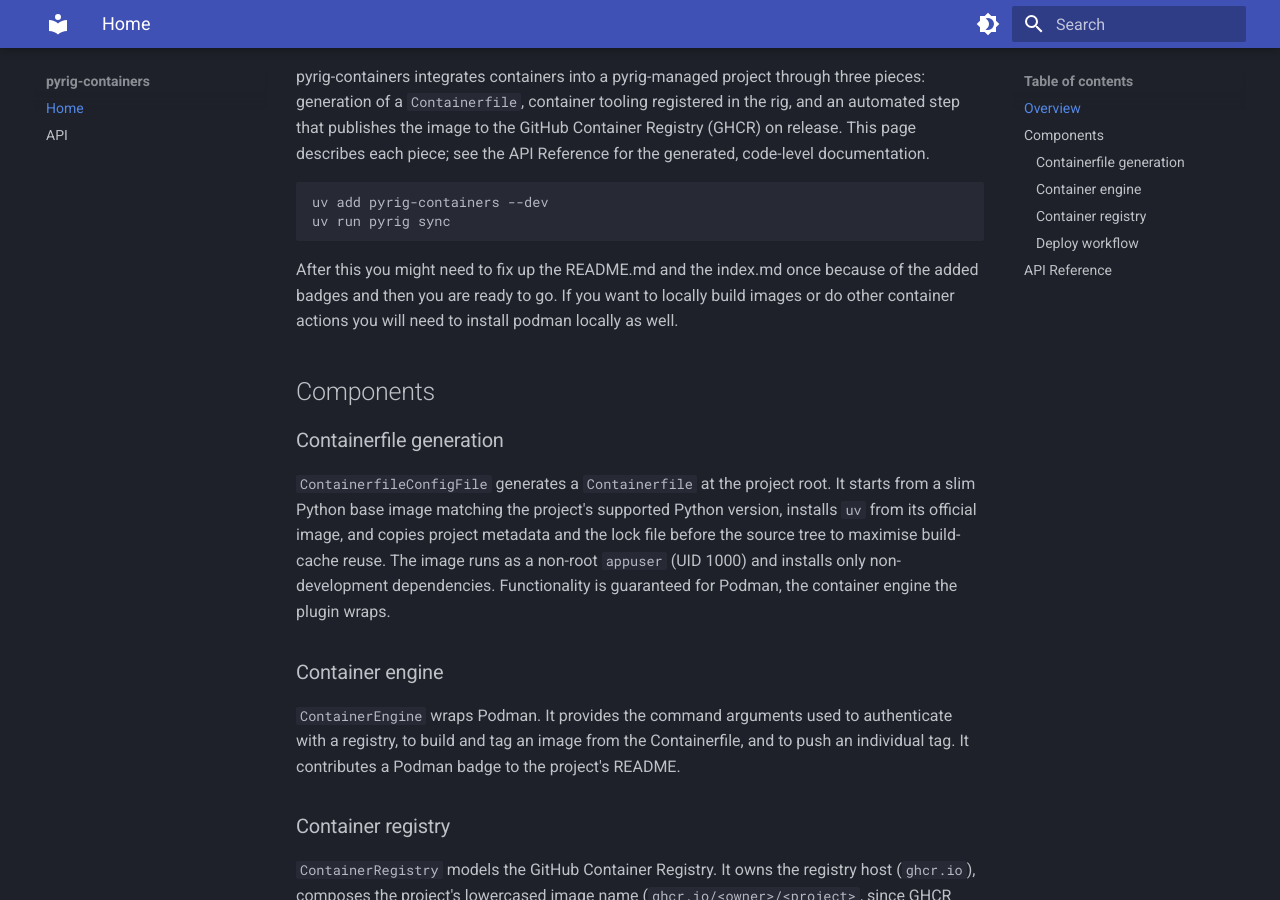
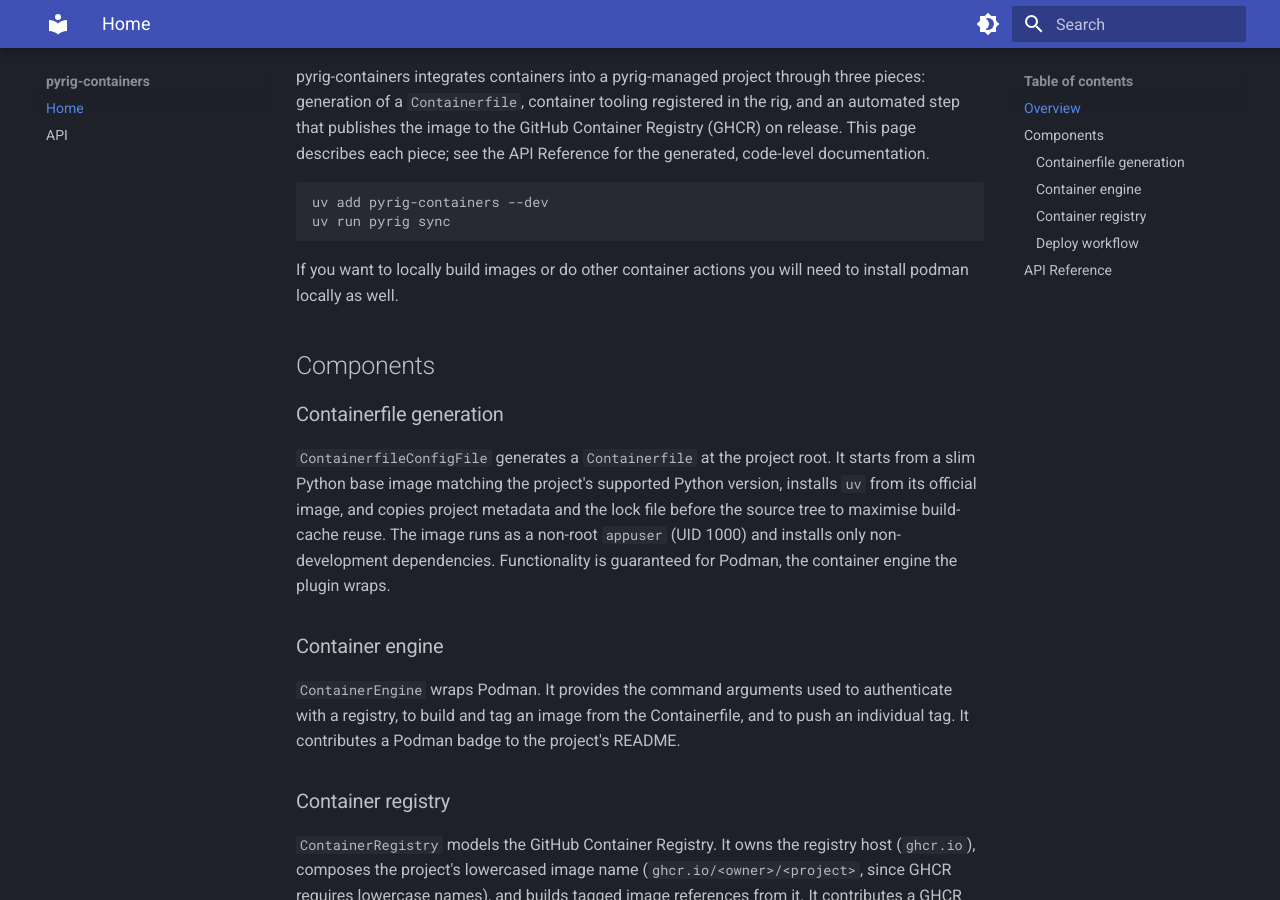
Before and after one commit to Winipedia/pyrig-containers, an MkDocs documentation site: the page built from docs/index.md, in a window 1280 px wide and 900 px high, scrolled down 538 px. Built offline with MkDocs 1.6.1 and Material for MkDocs 9.7.7, drawn with Linux system fonts in a browser that asks for light colours.

Commit message:
upgrades

````diff
--- a/docs/index.md
+++ b/docs/index.md
@@ -47,8 +47,6 @@
 uv run pyrig sync
 ```
 
-After this you might need to fix up the README.md and the index.md once because
-of the added badges and then you are ready to go.
 If you want to locally build images or do other container actions you will need
 to install podman locally as well.
 
--- a/pyproject.toml
+++ b/pyproject.toml
@@ -1,6 +1,6 @@
 [project]
 name = "pyrig-containers"
-version = "3.0.15"
+version = "3.0.16"
 description = "A pyrig plugin to integrate containers."
 readme = "README.md"
 requires-python = ">=3.12"
````
Also changed, not shown: 1 other file.
